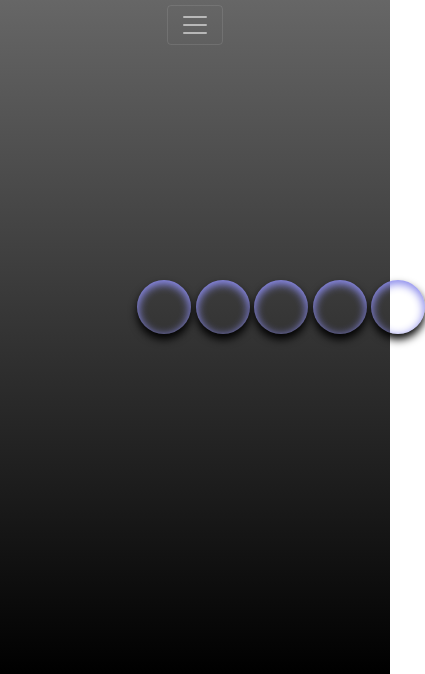
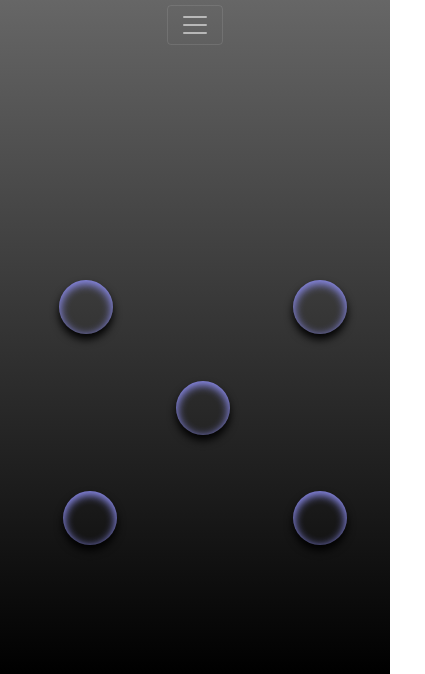
Before and after one commit to Paralumxn/paralumxn.github.io, a plain HTML site: page index.html in a window 390 px wide. Shown: the part 170-844 px from the top of the page, 425 px wide, since content can reach past the window. Drawn offline with nearby package versions, Linux system fonts and the light colour scheme; some packages are replaced by stand-ins of ours; a script that the page names is missing.

Commit message:
modified

```diff
--- a/docs/assets/css/index.css
+++ b/docs/assets/css/index.css
@@ -82,16 +82,6 @@ ul.navbar-nav .nav-item .nav-link {
   transform: scale(2.0);
   transition: 0.2s ease;
   color: indianred;
-}
-
-@media (max-width: 768px) {
-  ul.navbar-nav, ul.navbar-nav li {
-    display: inline-block;
-  }
-
-  ul.navbar-nav .nav-item .nav-link {
-    margin: 10px 20px;
-  }
 }
 
 @keyframes bubblesAnimation {
@@ -201,3 +191,78 @@ ul.navbar-nav .nav-item .nav-link {
   position: absolute;
   width: 200px;
 }
+
+@media only screen and (max-width: 768px) {
+  ul.navbar-nav, ul.navbar-nav li {
+    display: inline-block;
+  }
+
+  ul.navbar-nav .nav-item .nav-link {
+    margin: 10px 20px;
+  }
+
+  .one {
+    -webkit-animation: bubblesAnimation 20s linear infinite, sides 2s ease-in-out infinite alternate;
+    -moz-animation: bubblesAnimation 20s linear infinite, sides 2s ease-in-out infinite alternate;
+    animation: bubblesAnimation 20s linear infinite, sides 2s ease-in-out infinite alternate;
+
+    left: -10%;
+    top: 50%;
+
+    -webkit-transform: scale(0.27);
+    -moz-transform: scale(0.027);
+    transform: scale(0.27);
+  }
+
+  .two {
+    -webkit-animation: bubblesAnimation 20s linear infinite, sides 2s ease-in-out infinite alternate;
+    -moz-animation: bubblesAnimation 20s linear infinite, sides 2s ease-in-out infinite alternate;
+    animation: bubblesAnimation 20s linear infinite, sides 2s ease-in-out infinite alternate;
+
+    left: -9%;
+    top: 75%;
+
+    -webkit-transform: scale(0.27);
+    -moz-transform: scale(0.027);
+    transform: scale(0.27);
+  }
+
+  .three {
+    -webkit-animation: bubblesAnimation 20s linear infinite, sides 2s ease-in-out infinite alternate;
+    -moz-animation: bubblesAnimation 20s linear infinite, sides 2s ease-in-out infinite alternate;
+    animation: bubblesAnimation 20s linear infinite, sides 2s ease-in-out infinite alternate;
+
+    left: 50%;
+    top: 50%;
+
+    -webkit-transform: scale(0.27);
+    -moz-transform: scale(0.027);
+    transform: scale(0.27);
+  }
+
+  .four {
+    -webkit-animation: bubblesAnimation 20s linear infinite, sides 2s ease-in-out infinite alternate;
+    -moz-animation: bubblesAnimation 20s linear infinite, sides 2s ease-in-out infinite alternate;
+    animation: bubblesAnimation 20s linear infinite, sides 2s ease-in-out infinite alternate;
+
+    left: 50%;
+    top: 75%;
+
+    -webkit-transform: scale(0.27);
+    -moz-transform: scale(0.027);
+    transform: scale(0.27);
+  }
+
+  .five {
+    -webkit-animation: bubblesAnimation 20s linear infinite, sides 2s ease-in-out infinite alternate;
+    -moz-animation: bubblesAnimation 20s linear infinite, sides 2s ease-in-out infinite alternate;
+    animation: bubblesAnimation 20s linear infinite, sides 2s ease-in-out infinite alternate;
+
+    left: 20%;
+    top: 62%;
+
+    -webkit-transform: scale(0.27);
+    -moz-transform: scale(0.027);
+    transform: scale(0.27);
+  }
+}
```
